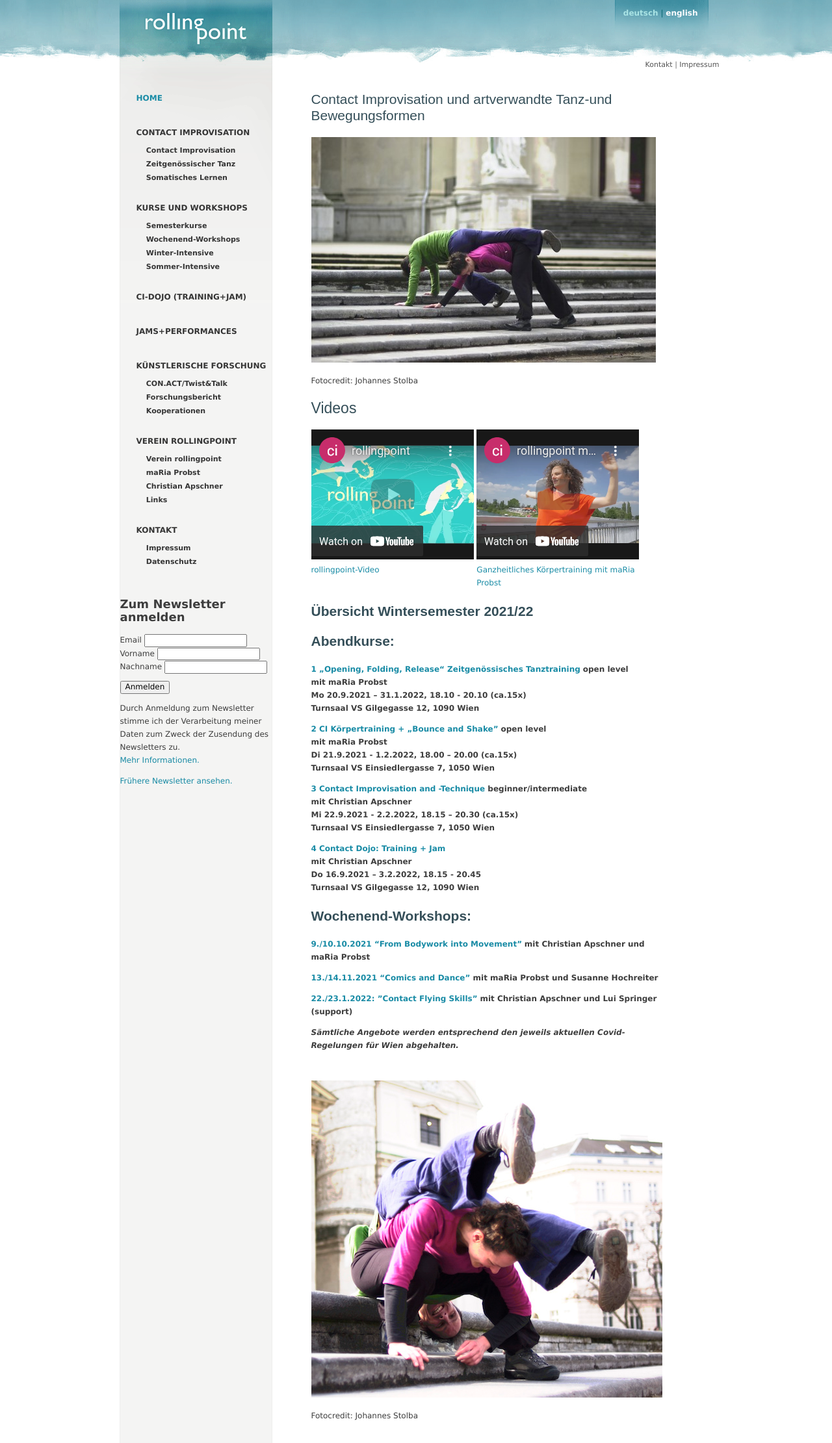
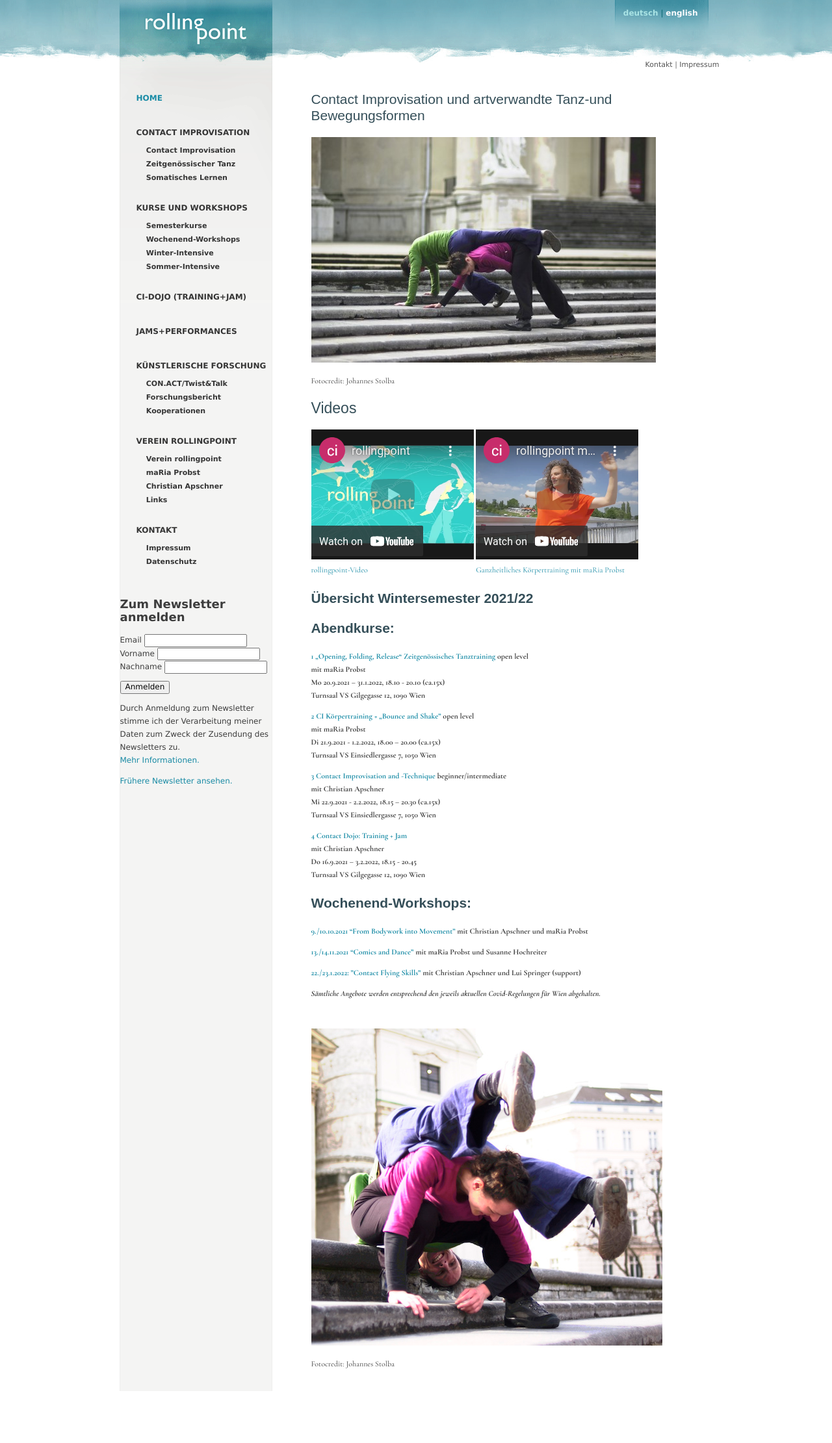
Before and after one commit to manulari/rollingpointat, a Jekyll site: the page built from _pages_de/index.md, in a window 1280 px wide. Shown: the whole page at 65% size. Built offline with Jekyll 4.4.1, drawn with Linux system fonts in a browser that asks for light colours; comment, search, counter and statistics services are not loaded; after the commit the page ends 2141 px from its top, so only the background shows below that.

Commit message:
prepare fonts

```diff
--- a/_layouts/default.html
+++ b/_layouts/default.html
@@ -4,7 +4,7 @@
 <head>
   <meta charset="utf-8" />
   <!--<meta name="viewport" content="width=device-width, initial-scale=1.0, user-scalable=yes" />-->
-  <title>Rollingpoint - Contact Improvisation und artverwandte Tanz und BewegungsFormen - {{ page.title }}</title>
+  <title>{{ page.title }}</title>
   <meta name="keywords" lang="de" content="Rollingpoint, Contact Improvisation, Kurs, Tanzkurs, Vienna, embodiment, Kontaktimprovisation, zeitgenössischer Tanz, Tanztraining, Wien, Jam, Trager, körperarbeit, christian apschner, maRia Probst, Maria Probst, Tuinapraktik">
 
 
--- a/_sass/contentStyle.scss
+++ b/_sass/contentStyle.scss
@@ -1,4 +1,18 @@
+@mixin attop {
+@import url('https://fonts.googleapis.com/css2?family=Cormorant+Garamond:ital,wght@0,400;0,700;1,400;1,700&display=swap');
+}
+
+
+@mixin unscoped {
+
+}
+
 @mixin maincontent {
+font-family: 'Cormorant Garamond', monospace;
+color: $color-main;
+//font-family: $font-main;
+font-size: 12px;
+line-height: 20px;
 
 
 code { color: $extra-emph-color; font-weight: bold; font-family: inherit; }
@@ -45,10 +59,6 @@ td, th {
 
 // begin from old site
 
-color: $color-main;
-font-family: $font-main;
-font-size: 12px;
-line-height: 20px;
 
 h1, h2, h3 {
 	color: #354f59;
--- a/admin/preview.scss
+++ b/admin/preview.scss
@@ -1,8 +1,11 @@
 ---
 ---
+@import 'contentStyle';
+@include attop;
 @import 'variables';
 @import 'myreset';
-@import 'contentStyle';
+
+@include unscoped;
 
 body {
   @include maincontent;
--- a/css/style.scss
+++ b/css/style.scss
@@ -1,14 +1,17 @@
 ---
 ---
+@import 'contentStyle';
+@include attop;
 @import 'variables';
 @import 'normalize';
 @import 'myreset';
 @import 'oldmain';
-@import 'contentStyle';
 @import 'mailchimp';
 
 //.mainnav .active { color: red; }
 
+@include unscoped;
+
 .maincontent {
   @include maincontent;
 }
```
